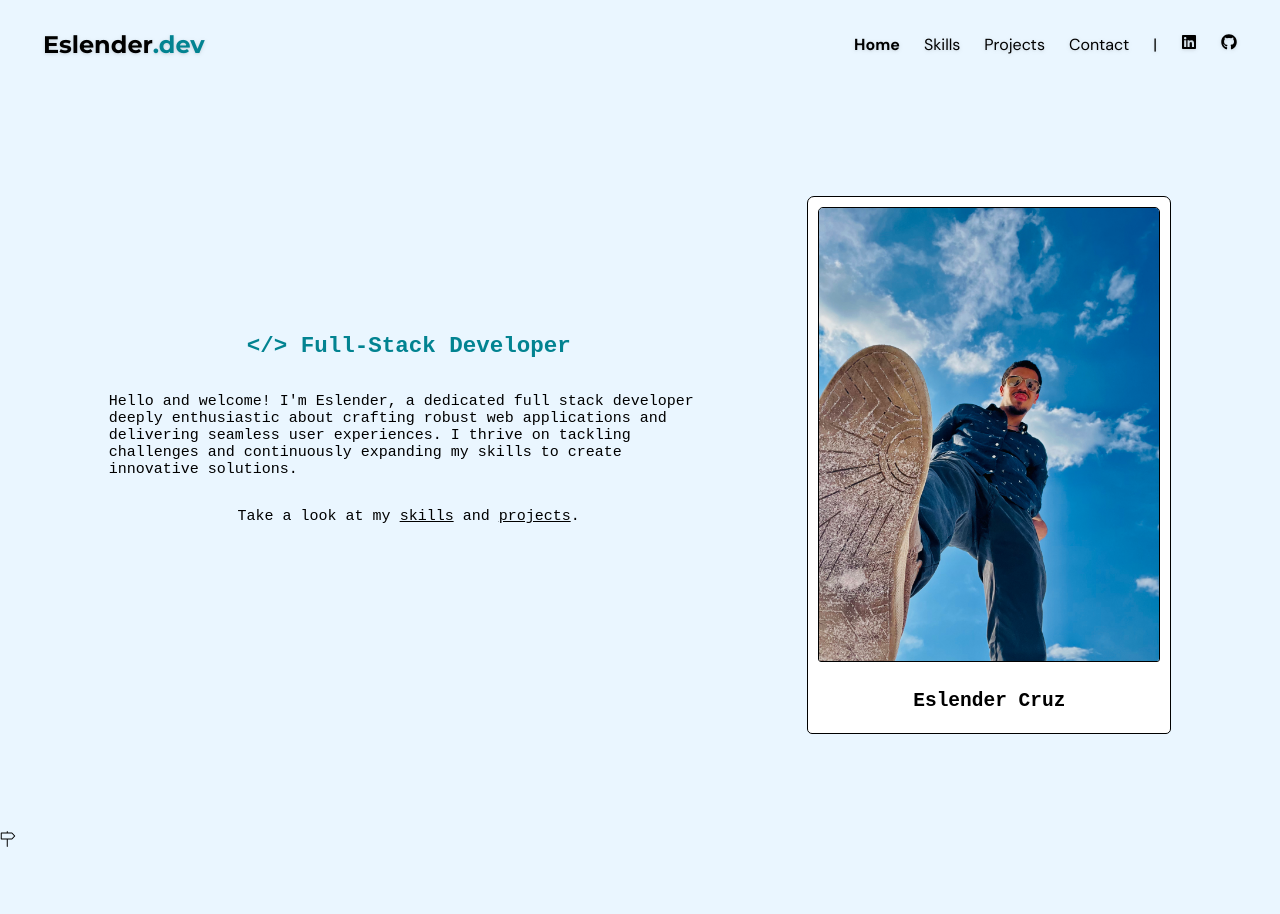
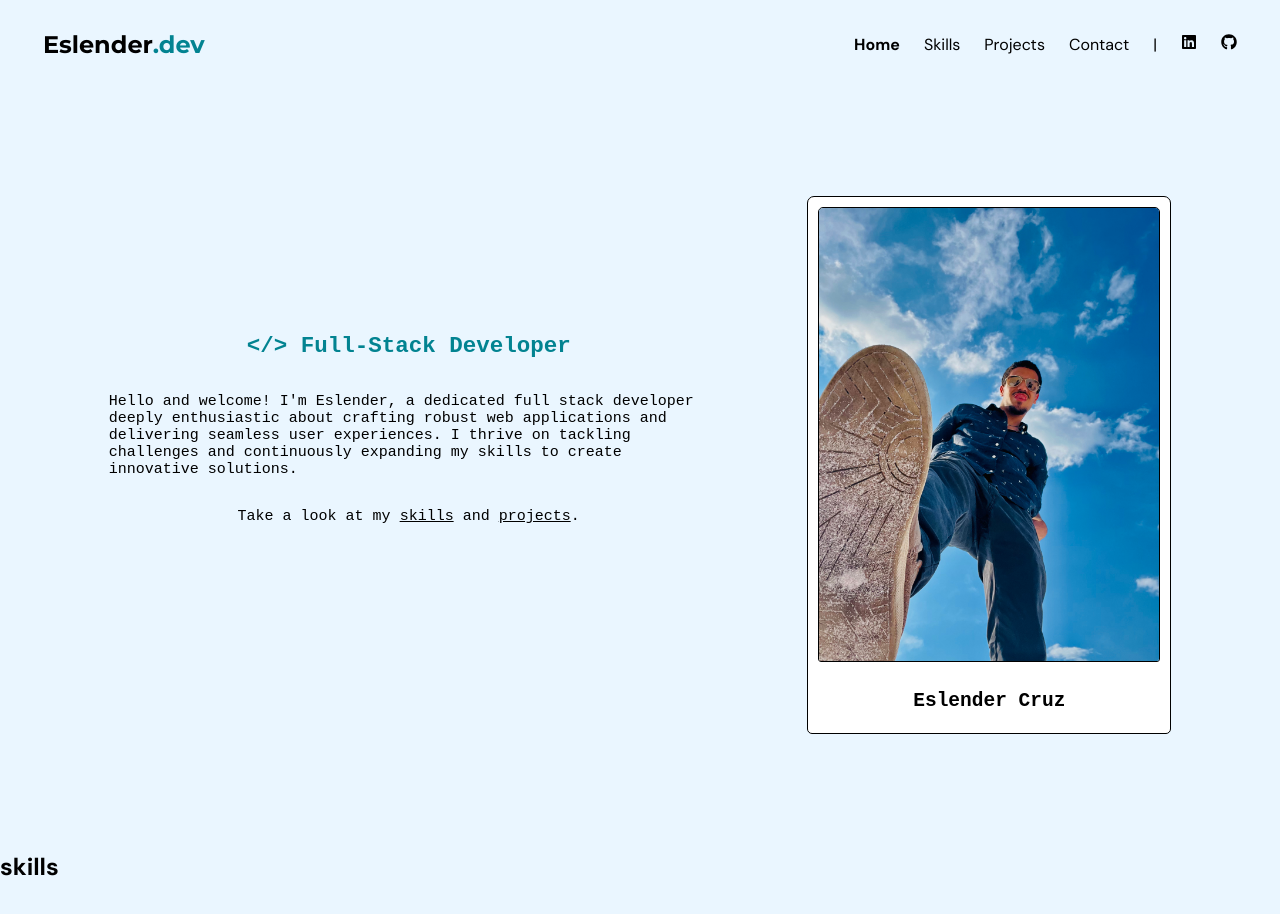
Before and after one commit to EslenderCV/portfolio, a React (Vite) app: page / in a window 1280 px wide. Shown: the top 914 px of the page. Before the commit the page ends 852 px from the top, so only its background shows below. Built offline with nearby package versions, Linux system fonts and the light colour scheme; a web font is replaced by a local one.

Commit message:
fixed navBackground error

```diff
--- a/src/App.tsx
+++ b/src/App.tsx
@@ -12,11 +12,14 @@ function App() {
         setIsOnTop(true);
         setPage("home");
       }
+      console.log(window.scrollY);
+      if (window.scrollY !== 0) {
+        setIsOnTop(false);
+      }
+    };
 
-      if (window.scrollY !== 0) setIsOnTop(false);
-      window.addEventListener("scroll", handleScroll);
-      return () => window.removeEventListener("scroll", handleScroll);
-    };
+    window.addEventListener("scroll", handleScroll);
+    return () => window.removeEventListener("scroll", handleScroll);
   }, []);
   return (
     <>
--- a/src/Components/Navbar/index.tsx
+++ b/src/Components/Navbar/index.tsx
@@ -20,9 +20,10 @@ const index = ({ page, setPage, isOnTop }: Props) => {
           width: "100vw",
           justifyContent: "space-between",
           zIndex: 30,
-          background: isOnTop ? "" : "#CAF4FF",
-          filter:
-            "drop-shadow(0 1px 2px rgb(0 0 0 / 0.1)) drop-shadow(0 1px 1px rgb(0 0 0 / 0.06))",
+          background: "rgb(234, 246, 255)",
+          filter: isOnTop
+            ? ""
+            : "drop-shadow(0 1px 2px rgb(0 0 0 / 0.1)) drop-shadow(0 1px 1px rgb(0 0 0 / 0.06))",
         }}
       >
         <Box
--- a/src/pages/Skills/index.tsx
+++ b/src/pages/Skills/index.tsx
@@ -1,17 +1,16 @@
 import { Box } from "@mui/material";
-import { SlDirection } from "react-icons/sl";
 
 const Skills = () => {
   return (
-    <SlDirection id="skills">
+    <section id="skills">
       <Box
         sx={{
           height: "70vh",
         }}
       >
-        <h2>Skills</h2>
+        <h2>skills</h2>
       </Box>
-    </SlDirection>
+    </section>
   );
 };
 
```
